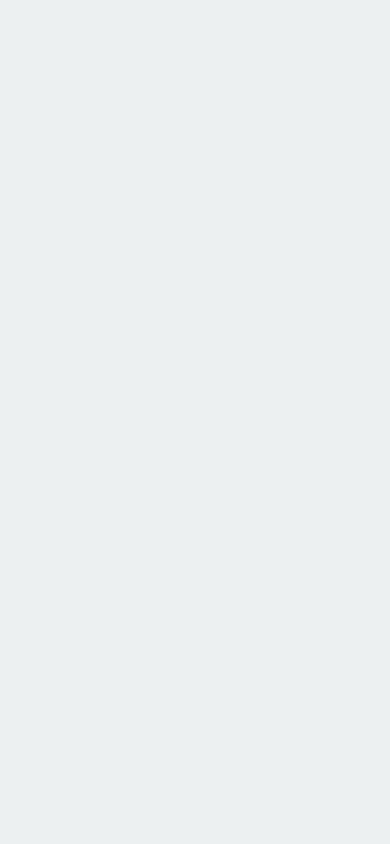
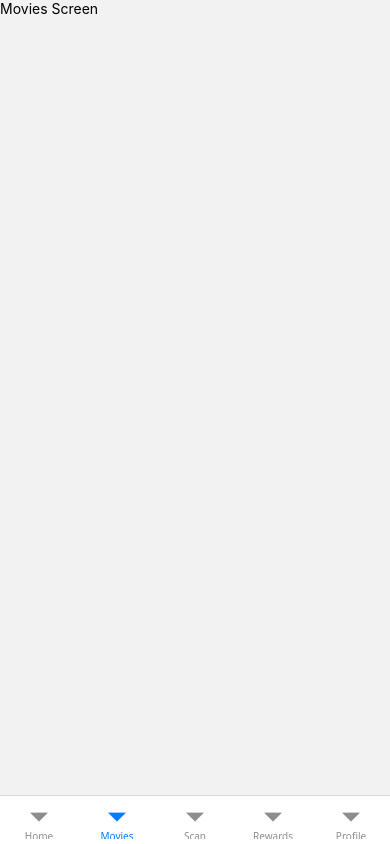
Before and after one commit to TUDublinBlanchBusinessIT/project-04arben-1, a React Native app: screen /Movies in a window 390 px wide. Built offline with nearby package versions, Linux system fonts and the light colour scheme.

Commit message:
Implemented a default Tab Navigation bar

```diff
--- a/App.js
+++ b/App.js
@@ -1,17 +1,27 @@
-import { StyleSheet, View } from 'react-native';
+import { NavigationContainer } from '@react-navigation/native';
+import { createBottomTabNavigator } from '@react-navigation/bottom-tabs';
+import HomeScreen from './screens/HomeScreen';
+import MoviesScreen from './screens/MoviesScreen';
+import ScanScreen from './screens/ScanScreen';
+import RewardsScreen from './screens/RewardsScreen';
+import ProfileScreen from './screens/ProfileScreen';
+
+const Tab = createBottomTabNavigator();
 
 export default function App() {
   return (
-    <View style={styles.container}>
-    </View>
+    <NavigationContainer>
+      <Tab.Navigator
+        screenOptions={{
+          headerShown: false,
+        }}
+      >
+        <Tab.Screen name="Home" component={HomeScreen} />
+        <Tab.Screen name="Movies" component={MoviesScreen} />
+        <Tab.Screen name="Scan" component={ScanScreen} />
+        <Tab.Screen name="Rewards" component={RewardsScreen} />
+        <Tab.Screen name="Profile" component={ProfileScreen} />
+      </Tab.Navigator>
+    </NavigationContainer>
   );
 }
-
-const styles = StyleSheet.create({
-  container: {
-    flex: 1,
-    justifyContent: 'center',
-    backgroundColor: '#ecf0f1',
-    padding: 8,
-  },
-});
--- a/package.json
+++ b/package.json
@@ -9,12 +9,16 @@
   },
   "dependencies": {
     "@expo/vector-icons": "^15.0.3",
+    "@react-navigation/bottom-tabs": "^7.8.7",
+    "@react-navigation/native": "^7.1.22",
     "expo": "^54.0.0",
     "expo-asset": "^12.0.10",
     "expo-status-bar": "~3.0.8",
     "react": "19.1.0",
     "react-native": "0.81.5",
-    "react-native-paper": "4.9.2"
+    "react-native-paper": "4.9.2",
+    "react-native-safe-area-context": "~5.6.0",
+    "react-native-screens": "~4.16.0"
   },
   "private": true
 }
--- /dev/null
+++ b/screens/HomeScreen.js
@@ -0,0 +1,9 @@
+import { View, Text } from 'react-native';
+
+export default function HomeScreen() {
+  return (
+    <View>
+      <Text>Home Screen</Text>
+    </View>
+  );
+}
--- /dev/null
+++ b/screens/MoviesScreen.js
@@ -0,0 +1,9 @@
+import { View, Text } from 'react-native';
+
+export default function MoviesScreen() {
+  return (
+    <View>
+      <Text>Movies Screen</Text>
+    </View>
+  );
+}
--- /dev/null
+++ b/screens/ProfileScreen.js
@@ -0,0 +1,9 @@
+import { View, Text } from 'react-native';
+
+export default function ProfileScreen() {
+  return (
+    <View>
+      <Text>Profile Screen</Text>
+    </View>
+  );
+}
--- /dev/null
+++ b/screens/RewardsScreen.js
@@ -0,0 +1,9 @@
+import { View, Text } from 'react-native';
+
+export default function RewardsScreen() {
+  return (
+    <View>
+      <Text>Rewards Screen</Text>
+    </View>
+  );
+}
--- /dev/null
+++ b/screens/ScanScreen.js
@@ -0,0 +1,9 @@
+import { View, Text } from 'react-native';
+
+export default function ScanScreen() {
+  return (
+    <View>
+      <Text>Scan Screen</Text>
+    </View>
+  );
+}
```
Also changed, not shown: 1 other file (tests, documents, lock files or other folders).
